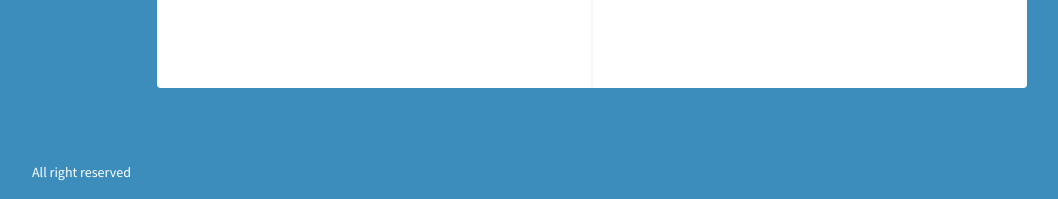
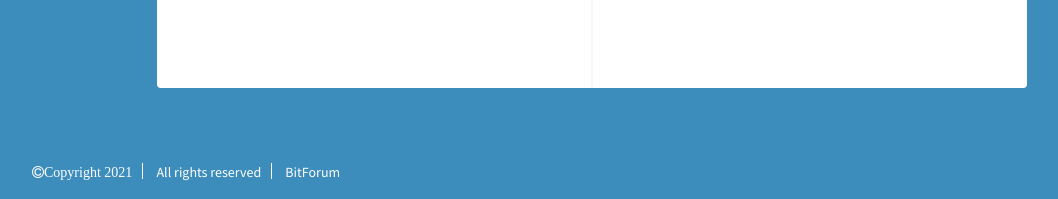
Before and after one commit to maazravian/BitForum, a Django app: page /login in a window 1280 px wide. Shown: the part 608-807 px from the top of the page, without its empty margins (48-1106 px from the left). Run offline with Django 3.2, Linux system fonts and the light colour scheme; some libraries are stand-ins or nearby versions.

Commit message:
edited the footer of pages

```diff
--- a/bitforum/templates/my-profile-feed.html
+++ b/bitforum/templates/my-profile-feed.html
@@ -429,7 +429,9 @@
 				<div class="container">
 					<ul>
 
+						<li><a href="#" title="" class="fa fa-copyright">Copyright 2021</a></li>
 						<li><a href="#" title="">All rights reserved</a></li>
+						<li><a href="#" title="">BitForum</a></li>
 
 					</ul>
 
--- a/bitforum/templates/news-feed.html
+++ b/bitforum/templates/news-feed.html
@@ -466,7 +466,9 @@
 			<div class="footy-sec mn no-margin">
 				<div class="container">
 					<ul>
-						<li><a href="#" title="">All right reserved</a></li>
+						<li><a href="#" title="" class="fa fa-copyright">Copyright 2021</a></li>
+						<li><a href="#" title="">All rights reserved</a></li>
+						<li><a href="#" title="">BitForum</a></li>
 					</ul>
 				</div>
 			</div>
--- a/bitforum/templates/post-view.html
+++ b/bitforum/templates/post-view.html
@@ -299,7 +299,9 @@
 				<div class="container">
 					<ul>
 
-						<li><a href="#" title="">All right reserved</a></li>
+						<li><a href="#" title="" class="fa fa-copyright">Copyright 2021</a></li>
+						<li><a href="#" title="">All rights reserved</a></li>
+						<li><a href="#" title="">BitForum</a></li>
 					</ul>
 
 				</div>
--- a/bitforum/templates/sign-in.html
+++ b/bitforum/templates/sign-in.html
@@ -135,7 +135,9 @@
 			<div class="footy-sec">
 				<div class="container">
 					<ul>
-						<li><a href="#" title="">All right reserved</a></li>
+						<li><a href="#" title="" class="fa fa-copyright">Copyright 2021</a></li>
+						<li><a href="#" title="">All rights reserved</a></li>
+						<li><a href="#" title="">BitForum</a></li>
 					</ul>
 				</div>
 			</div><!--footy-sec end-->
--- a/bitforum/templates/user-profile.html
+++ b/bitforum/templates/user-profile.html
@@ -254,7 +254,9 @@
 			<div class="footy-sec mn no-margin">
 				<div class="container">
 					<ul>
-						<li><a href="#" title="">All right reserved</a></li>
+						<li><a href="#" title="" class="fa fa-copyright">Copyright 2021</a></li>
+						<li><a href="#" title="">All rights reserved</a></li>
+						<li><a href="#" title="">BitForum</a></li>
 					</ul>
 				</div>
 			</div>
```
Also changed, not shown: bitforum/db.sqlite3.
